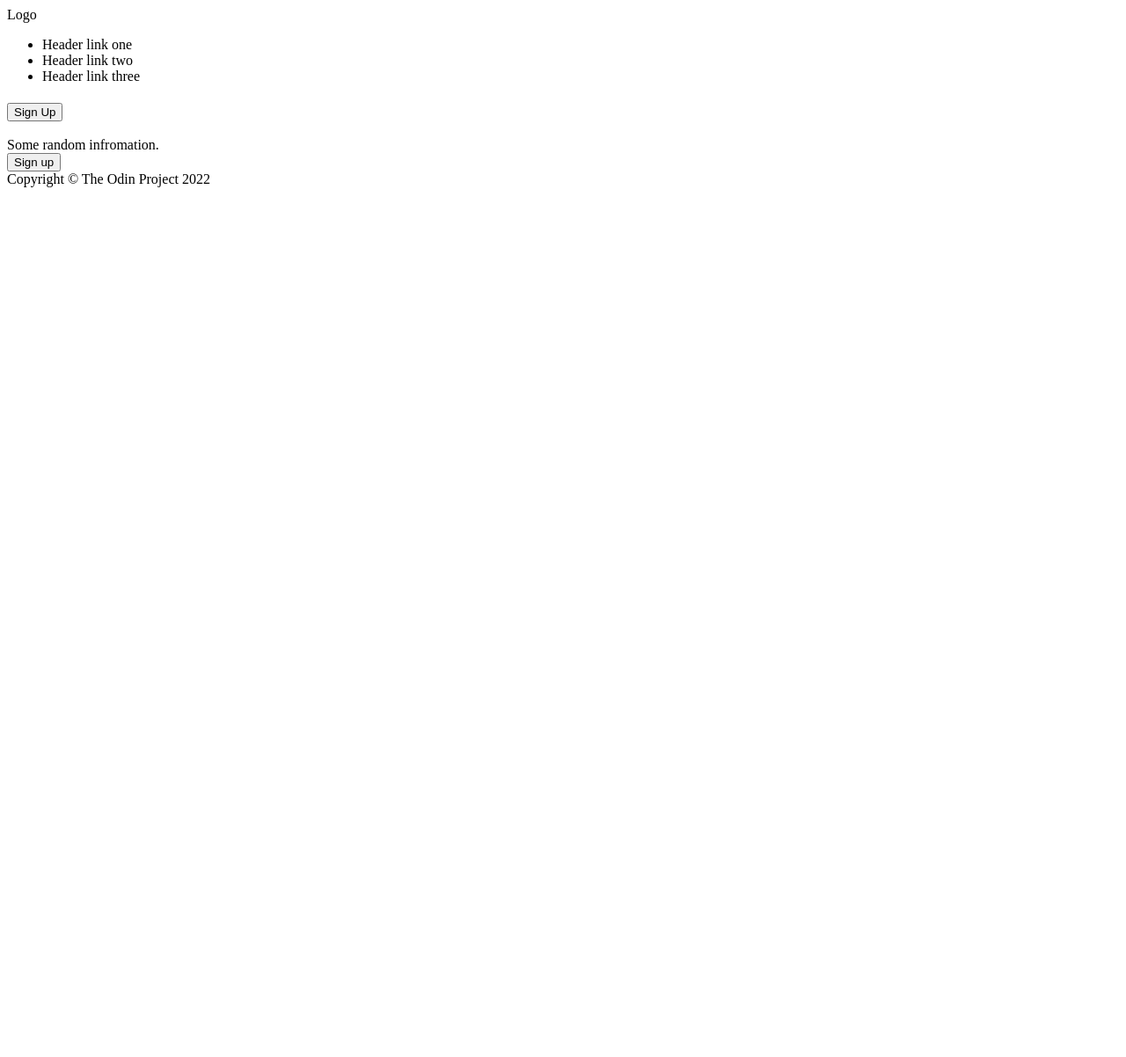
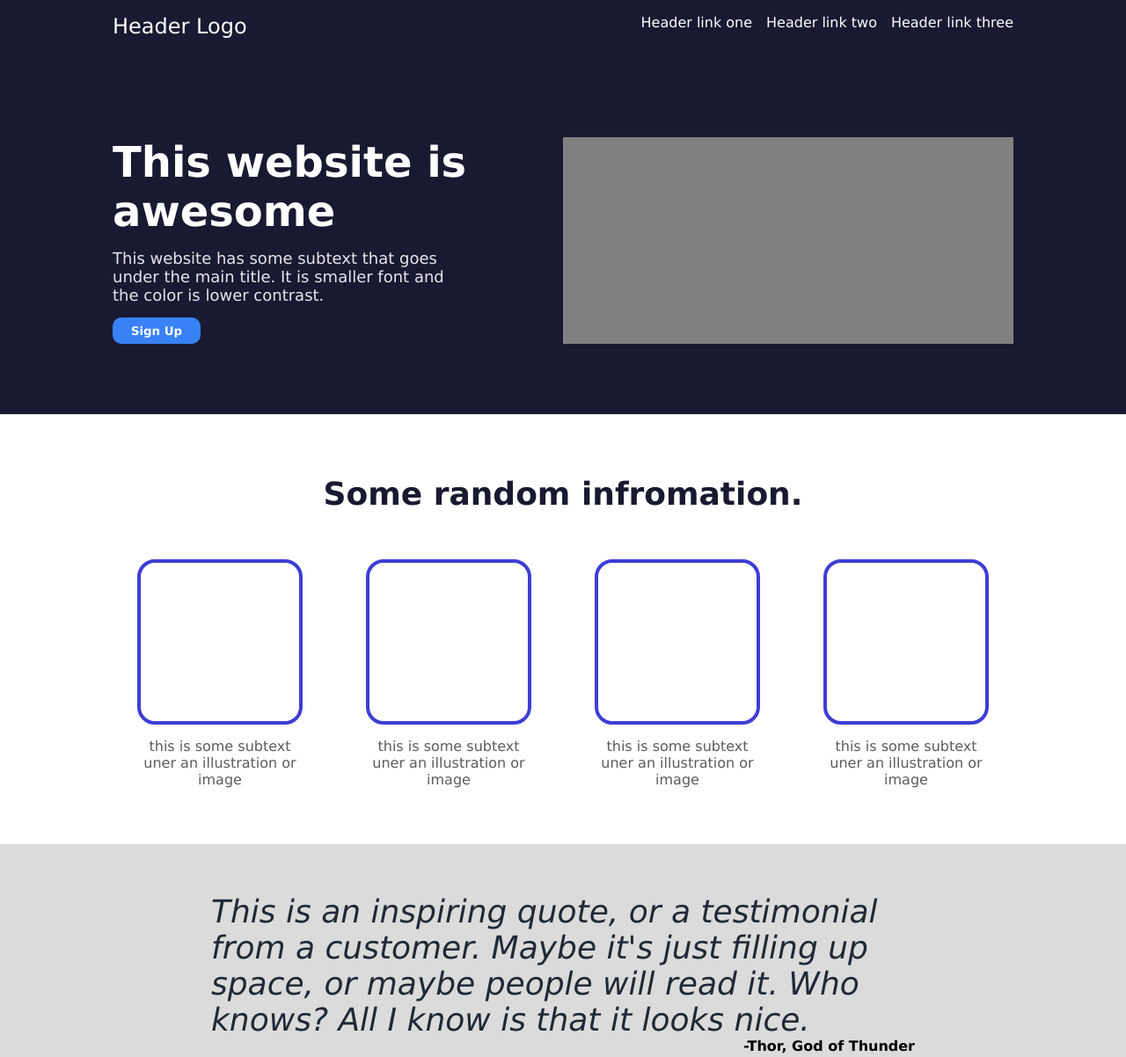
Before and after one commit to buzenga/landing_page, a plain HTML site: page index.html in a window 1280 px wide. Shown: the top 1202 px of the page at 88% size. Before the commit the page ends 800 px from the top, so only its background shows below. Drawn offline with Linux system fonts and the light colour scheme.

Commit message:
Edit HTML and add CSS
Some neccesary features added to the .html file. Few more divs allowing to center objects. CSS file ready to use

```diff
--- a/index.html
+++ b/index.html
@@ -15,34 +15,38 @@
 
             <div class="header">
                 <div class="logo">
-                    Logo
+                    Header Logo
                 </div>
                 <ul>
-                    <li>Header link one</li>
-                    <li>Header link two</li>
-                    <li>Header link three</li>
+                    <li><a href="#">Header link one</a></li>
+                    <li><a href="#">Header link two</a></li>
+                    <li><a href="#">Header link three</a></li>
                 </ul>
 
             </div>
             <div class="fcont">
                 <div class="fleft">
                     <h1>
-
+                        This website is awesome
                     </h1>
                     <p>
-
+                        This website has some subtext that goes under
+                        the main title. It is smaller font and the color is lower
+                        contrast.
                     </p>
-                    <button>
+                    <button class="action">
                         Sign Up
                     </button>
 
                 </div>
                 <div class="fright">
-                    <img src="" alt="" class="first">
+
                 </div>
             </div>
 
         </div>
+
+        <div class="mid">
 
             <div class="second">
 
@@ -50,42 +54,55 @@
                 <div class="scont">
                     <div class="element">
                         <div class="pic"></div>
-                    <div class="stext"></div>
+                        <div class="stext">
+                            this is some subtext uner an illustration or image
+                        </div>
                     </div>
 
                     <div class="element">
                         <div class="pic"></div>
-                    <div class="stext"></div>
+                        <div class="stext">this is some subtext uner an illustration or image</div>
                     </div>
 
                     <div class="element">
                         <div class="pic"></div>
-                    <div class="stext"></div>
+                        <div class="stext">this is some subtext uner an illustration or image</div>
                     </div>
 
                     <div class="element">
                         <div class="pic"></div>
-                    <div class="stext"></div>
+                        <div class="stext">this is some subtext uner an illustration or image</div>
                     </div>
                 </div>
             </div>
 
             <div class="third">
+
+                <div class="quoteholder">
                     <div class="quote">
-
+                        This is an inspiring quote, or a testimonial from a customer.
+                        Maybe it's just filling up space, or maybe people will read it.
+                        Who knows? All I know is that it looks nice.
                     </div>
                     <div class="signature">
-
+                        -Thor, God of Thunder
+                    </div>
                 </div>
              </div>
 
             <div class="fourth">
+
+                <div class="holder">
                     <div class="ivleft">
-                <div class="top"></div>
-                <div class="bottom"></div>
+                        <div class="top">Call to action! It's time!</div>
+                        <div class="bottom"> Sign up for our product
+                            by clicking that button right over here!
+                        </div>
                     </div>
                     <button class="ivright">Sign up</button>
+                </div>
 
+            </div>
         </div>
 
         <div class="footer">
--- a/style.css
+++ b/style.css
@@ -0,0 +1,200 @@
+*{
+    font-family: Verdana, Geneva, Tahoma, sans-serif;
+    margin: 0;
+    padding: 0;
+
+}
+
+.container {
+    width: 100%;
+    margin-left: auto;
+    margin-right: auto;
+    display: flex;
+    flex-direction: column;
+}
+
+.first {
+    display: flex;
+    flex-direction: column;
+    background-color: rgb(25, 25, 49);
+    padding: 1em 8em;
+}
+
+.header {
+    display: flex;
+    justify-content: start;
+    margin-bottom: 3em;
+    color: white;
+}
+
+ul {
+    display: flex;
+    margin-left: auto;
+    list-style-type: none;
+    gap: 1em;
+}
+
+a {
+    text-decoration: none;
+    color: rgb(255, 255, 255);
+}
+
+.fcont {
+    display: flex;
+    justify-content: space-between;
+    padding-top: 4em;
+    padding-bottom: 4em;
+}
+
+.fleft {
+    display: flex;
+    flex-direction: column;
+    width: 40%;
+    justify-content: space-between;
+    gap: 15px;
+
+}
+
+.fright {
+    width: 50%;
+    height: auto;
+    background-color: gray;
+}
+
+.mid {
+    display: flex;
+    flex-direction: column;
+    flex: 1;
+
+}
+
+.second {
+    display: flex;
+    flex-direction: column;
+    padding: 1em 8em;
+}
+
+.scont {
+    display: flex;
+    justify-content: space-around;
+    text-align: center;
+    gap: 1em;
+}
+
+.element {
+    display: flex;
+    flex-direction: column;
+    align-items: center;
+    width: 180px;
+    color: rgb(92, 92, 92);
+    margin-bottom: 3em;
+}
+
+.pic {
+    height: 180px;
+    width: 180px;
+    border-radius: 20px;
+    border: 4px solid rgb(62, 62, 212);
+    margin-bottom: 15px;
+}
+
+.third {
+    display: flex;
+    justify-content: center;
+    align-items: center;
+    padding: 1em 8em;
+    background-color: rgb(219, 219, 219);
+    padding: 3.5em;
+}
+
+.fourth {
+    display: flex;
+    justify-content: center;
+    align-items: center;
+    padding: 4em 8em;
+}
+
+.holder {
+    width: 75%;
+    background-color: rgb(45, 45, 233);
+    display: flex;
+    color: white;
+    justify-content: start;
+    padding: 2em 4em;
+    border-radius: 15px;
+}
+
+.footer {
+    display: flex;
+    justify-content: center;
+    align-items: center;
+    background-color: rgb(25, 25, 49);
+    color: white;
+    padding: 2em 7em;
+}
+
+h1{
+    font-size: 48px;
+    color: white;
+    font-weight: extra-bold;
+}
+
+p {
+    color: #e5e7eb;
+    font-size: 18px;
+}
+
+.logo {
+    font-size: 24px;
+}
+button.action {
+    height: 30px;
+    width: 100px;
+    background-color: #3882f6;
+    border-radius: 10px;
+    color: white;
+    border: none;
+    font-weight: bold;
+}
+
+.stitle {
+    text-align: center;
+    font-size: 36px;
+    font-weight: bold;
+    color:rgb(25, 25, 49);
+    margin: 1.5em 0;
+}
+
+.quote {
+    font-size: 36px;
+    font-style: italic;
+    font-weight: 200;
+    color: #1f2937;
+}
+
+.signature {
+    font-weight: bold;
+    align-self: flex-end;
+}
+
+.quoteholder {
+    display: flex;
+    flex-direction: column;
+    width: 800px
+
+}
+
+.top {
+    font-size: 22px;
+    font-weight: bold;
+}
+.ivright {
+    margin-left: auto;
+    color: white;
+    width: 80px;
+    height: 35px;
+    border-radius: 10px;
+    border: 2px solid white;
+    background-color: rgb(45, 45, 233);
+    align-self: center;
+}
```
Lines whose indentation alone changed are shown as unchanged.
